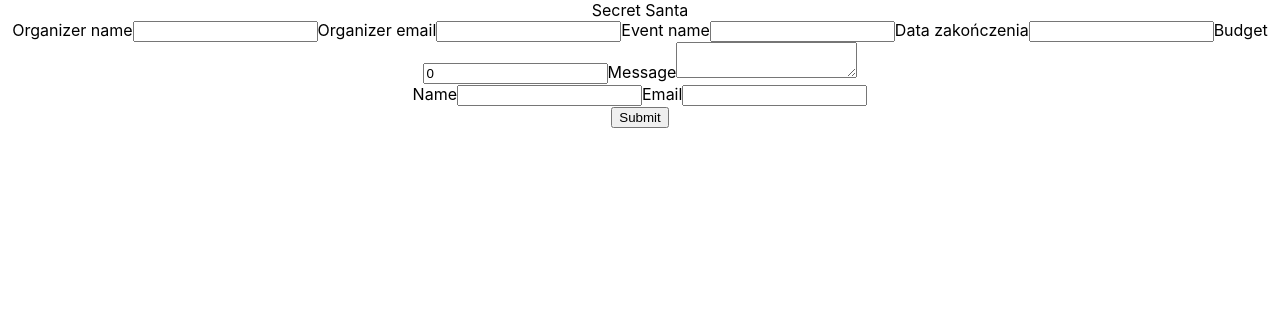
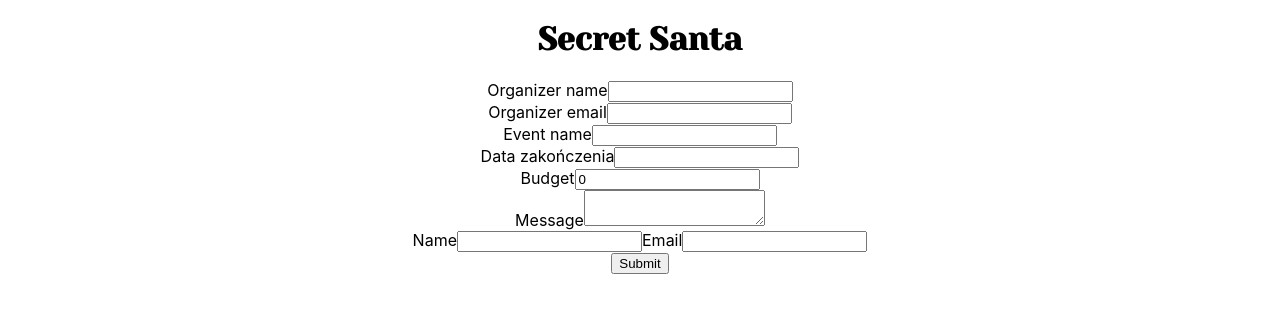
Before and after one commit to arinstreal/secret-santa, a React (Create React App) app: page / in a window 1280 px wide. Shown: the top 312 px of the page. Built offline with nearby package versions, Linux system fonts and the light colour scheme.

Commit message:
Add font

```diff
--- a/src/App.css
+++ b/src/App.css
@@ -1,3 +1,8 @@
+@font-face {
+  font-family: 'YesevaOne Regular';
+  src: local('YesevaOneRegular'), url(./fonts/YesevaOne-Regular.ttf) format('truetype');
+}
+
 .App {
   text-align: center;
 }
@@ -36,3 +41,7 @@
     transform: rotate(360deg);
   }
 }
+
+h1 {
+  font-family: 'YesevaOne Regular';
+}
--- a/src/views/Home/Components/EventForm.tsx
+++ b/src/views/Home/Components/EventForm.tsx
@@ -49,12 +49,15 @@ const EventForm = () => {
 
   return (
     <form onSubmit={formik.handleSubmit}>
+      <div>
         <label htmlFor="organizerName">Organizer name</label>
         <input
           id="organizerName"
           onChange={formik.handleChange}
           value={formik.values.organizerName}
         />
+      </div>
+      <div>
         <label htmlFor="organizerEmail">Organizer email</label>
         <input
           id="organizerEmail"
@@ -62,6 +65,8 @@ const EventForm = () => {
           onChange={formik.handleChange}
           value={formik.values.organizerEmail}
         />
+      </div>
+      <div>
         <label htmlFor="eventName">Event name</label>
         <input
           id="eventName"
@@ -69,11 +74,15 @@ const EventForm = () => {
           onChange={formik.handleChange}
           value={formik.values.eventName}
         />
+      </div>
+      <div>
         <label htmlFor="eventName">Data zakończenia</label>
         <DatePicker
           selected={formik.values.endDate}
           onChange={date => formik.setFieldValue('endDate', date)}
         />
+      </div>
+      <div>
         <label htmlFor="eventName">Budget</label>
         <input
           id="budget"
@@ -82,12 +91,16 @@ const EventForm = () => {
           onChange={formik.handleChange}
           value={formik.values.budget}
         />
+      </div>
+      <div>
         <label htmlFor="message">Message</label>
         <textarea
           id="message"
           onChange={formik.handleChange}
           value={formik.values.message}
         />
+      </div>
+
       <FormikProvider value={formik}>
         <FieldArray
           name="persons"
--- a/src/views/Home/Home.tsx
+++ b/src/views/Home/Home.tsx
@@ -3,7 +3,7 @@ import EventForm from "./Components/EventForm";
 
 const Home = () => {
   return (<div>
-    Secret Santa
+    <h1>Secret Santa</h1>
     <EventForm/>
   </div>)
 }
```
Also changed, not shown: src/views/Home/Home.scss (added). Lines whose indentation alone changed are shown as unchanged.
